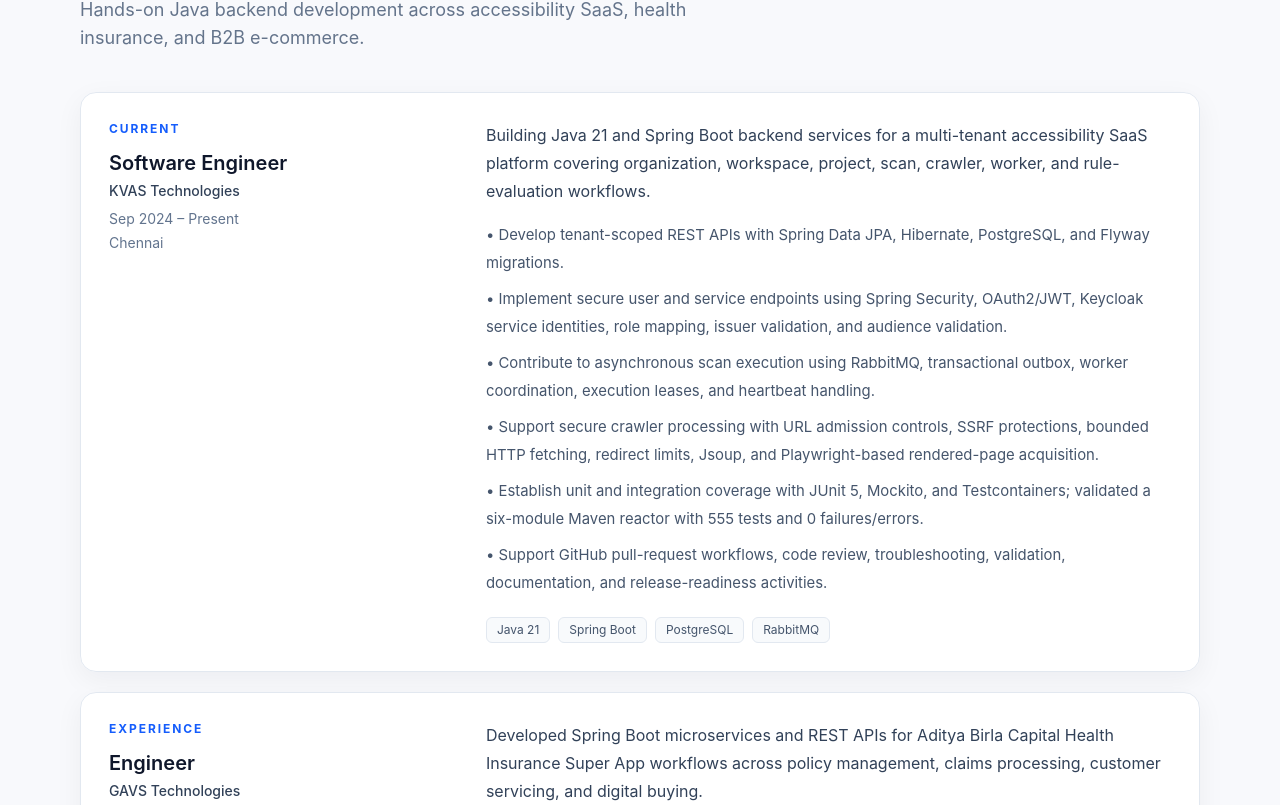
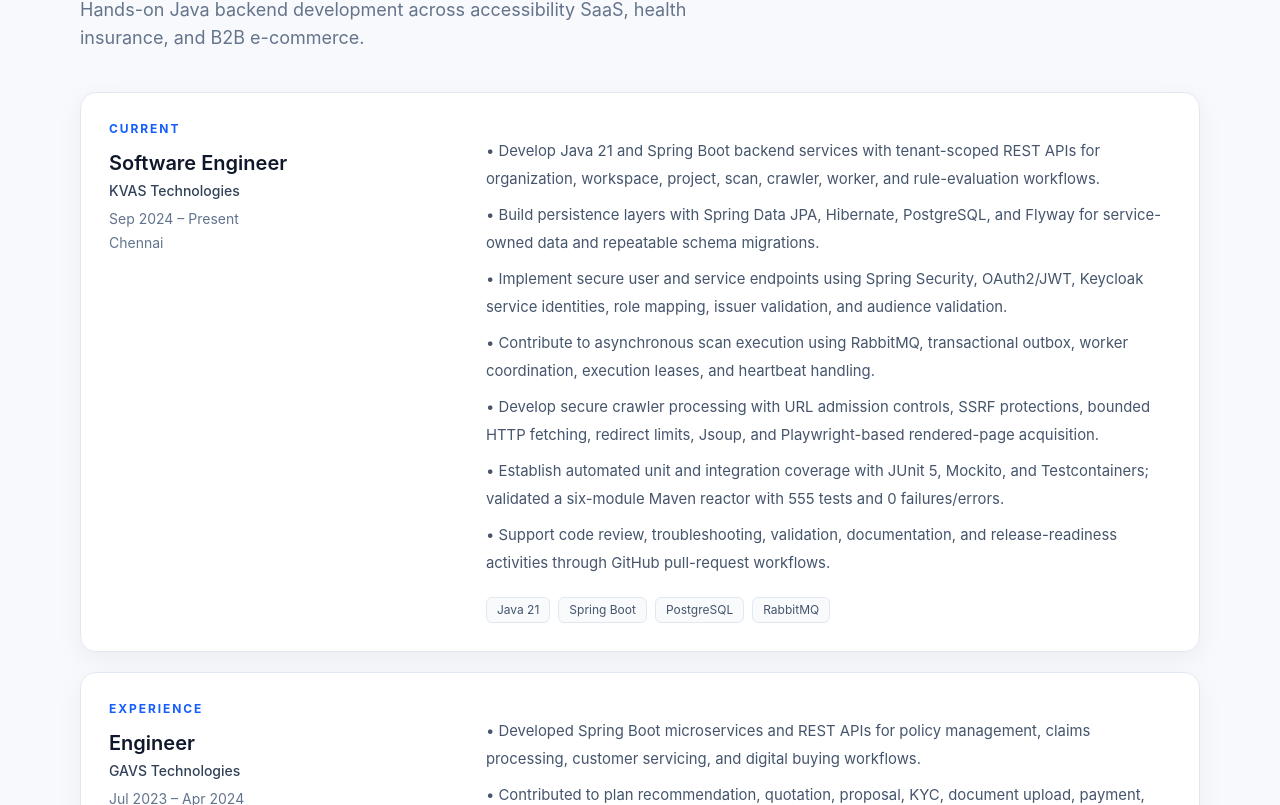
Before and after one commit to sushantapi/sushant-portfolio-v1, a React (Vite) app: page / in a window 1280 px wide. Shown: the part 1615-2420 px from the top of the page. Built offline with nearby package versions, Linux system fonts and the light colour scheme.

Commit message:
refactor: align experience with resume

```diff
--- a/src/data/experience.ts
+++ b/src/data/experience.ts
@@ -3,7 +3,8 @@
   role: string
   location: string
   period: string
-  summary: string
+  project: string
+  client?: string
   bullets: string[]
   tags: string[]
 }
@@ -14,14 +15,15 @@
     role: 'Software Engineer',
     location: 'Chennai',
     period: 'Sep 2024 – Present',
-    summary: 'Building Java 21 and Spring Boot backend services for a multi-tenant accessibility SaaS platform covering organization, workspace, project, scan, crawler, worker, and rule-evaluation workflows.',
+    project: 'KVAS Accessibility Platform | Multi-Tenant SaaS Backend',
     bullets: [
-      'Develop tenant-scoped REST APIs with Spring Data JPA, Hibernate, PostgreSQL, and Flyway migrations.',
+      'Develop Java 21 and Spring Boot backend services with tenant-scoped REST APIs for organization, workspace, project, scan, crawler, worker, and rule-evaluation workflows.',
+      'Build persistence layers with Spring Data JPA, Hibernate, PostgreSQL, and Flyway for service-owned data and repeatable schema migrations.',
       'Implement secure user and service endpoints using Spring Security, OAuth2/JWT, Keycloak service identities, role mapping, issuer validation, and audience validation.',
       'Contribute to asynchronous scan execution using RabbitMQ, transactional outbox, worker coordination, execution leases, and heartbeat handling.',
-      'Support secure crawler processing with URL admission controls, SSRF protections, bounded HTTP fetching, redirect limits, Jsoup, and Playwright-based rendered-page acquisition.',
-      'Establish unit and integration coverage with JUnit 5, Mockito, and Testcontainers; validated a six-module Maven reactor with 555 tests and 0 failures/errors.',
-      'Support GitHub pull-request workflows, code review, troubleshooting, validation, documentation, and release-readiness activities.',
+      'Develop secure crawler processing with URL admission controls, SSRF protections, bounded HTTP fetching, redirect limits, Jsoup, and Playwright-based rendered-page acquisition.',
+      'Establish automated unit and integration coverage with JUnit 5, Mockito, and Testcontainers; validated a six-module Maven reactor with 555 tests and 0 failures/errors.',
+      'Support code review, troubleshooting, validation, documentation, and release-readiness activities through GitHub pull-request workflows.',
     ],
     tags: ['Java 21', 'Spring Boot', 'PostgreSQL', 'RabbitMQ'],
   },
@@ -30,8 +32,10 @@
     role: 'Engineer',
     location: 'Chennai',
     period: 'Jul 2023 – Apr 2024',
-    summary: 'Developed Spring Boot microservices and REST APIs for Aditya Birla Capital Health Insurance Super App workflows across policy management, claims processing, customer servicing, and digital buying.',
+    client: 'Aditya Birla Capital',
+    project: 'Health Insurance Super App',
     bullets: [
+      'Developed Spring Boot microservices and REST APIs for policy management, claims processing, customer servicing, and digital buying workflows.',
       'Contributed to plan recommendation, quotation, proposal, KYC, document upload, payment, and STP/NSTP processing integrations.',
       'Improved API reliability through request validation, centralized exception handling, Jackson JSON processing, and JPA/Hibernate persistence.',
       'Worked with MySQL and Oracle, resolved production defects, and supported Agile sprint and release commitments.',
@@ -43,8 +47,10 @@
     role: 'Software Engineer',
     location: 'Bengaluru',
     period: 'Jun 2021 – Jun 2023',
-    summary: 'Worked on B2B e-commerce backend development and modernization for Olam Group, migrating a legacy Hybris/traditional Spring platform toward Spring Boot microservices.',
+    client: 'Olam Group',
+    project: 'B2B E-commerce Development & Modernization',
     bullets: [
+      'Contributed to migration of a legacy Hybris/traditional Spring B2B platform toward Spring Boot microservices.',
       'Delivered backend modules, business logic, Hibernate persistence, and REST APIs using Java and Oracle.',
       'Built and customized backend functionality with Java, Spring MVC, Spring JDBC/DAO, Maven, SQL, and REST APIs.',
       'Supported unit testing, peer code reviews, defect resolution, and production support.',
```
